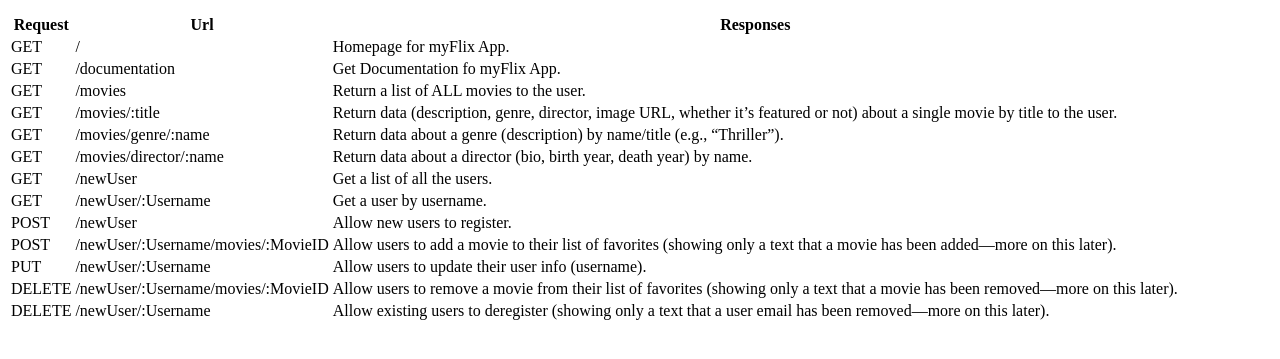
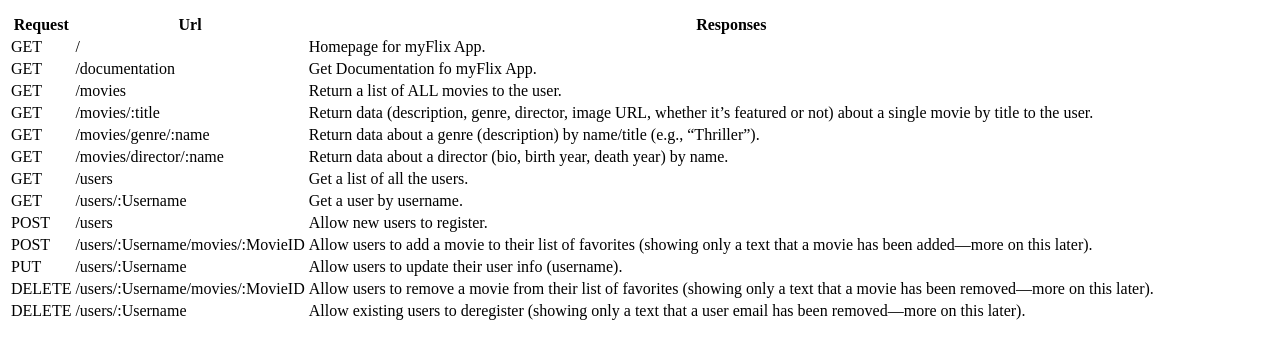
Before and after one commit to ismaelmjr/movie_api, a website: page public/documentation.html in a window 1280 px wide. Shown: the part 119-478 px from the top of the page. Drawn offline with Linux system fonts and the light colour scheme.

Commit message:
updated endpoints

```diff
--- a/public/documentation.html
+++ b/public/documentation.html
@@ -64,26 +64,26 @@
         </tr>
         <tr>
           <td>GET</td>
-          <td>/newUser</td>
+          <td>/users</td>
           <td>
             Get a list of all the users.
           </td>
         </tr>
         <tr>
           <td>GET</td>
-          <td>/newUser/:Username</td>
+          <td>/users/:Username</td>
           <td>
             Get a user by username.
           </td>
         </tr>
         <tr>
           <td>POST</td>
-          <td>/newUser</td>
+          <td>/users</td>
           <td>Allow new users to register.</td>
         </tr>
         <tr>
           <td>POST</td>
-          <td>/newUser/:Username/movies/:MovieID</td>
+          <td>/users/:Username/movies/:MovieID</td>
           <td>
             Allow users to add a movie to their list of favorites (showing only
             a text that a movie has been added—more on this later).
@@ -91,12 +91,12 @@
         </tr>
         <tr>
           <td>PUT</td>
-          <td>/newUser/:Username</td>
+          <td>/users/:Username</td>
           <td>Allow users to update their user info (username).</td>
         </tr>
         <tr>
           <td>DELETE</td>
-          <td>/newUser/:Username/movies/:MovieID</td>
+          <td>/users/:Username/movies/:MovieID</td>
           <td>
             Allow users to remove a movie from their list of favorites (showing
             only a text that a movie has been removed—more on this later).
@@ -104,7 +104,7 @@
         </tr>
         <tr>
           <td>DELETE</td>
-          <td>/newUser/:Username</td>
+          <td>/users/:Username</td>
           <td>
             Allow existing users to deregister (showing only a text that a user
             email has been removed—more on this later).
```
Also changed, not shown: index.js (+7 -7 lines).
